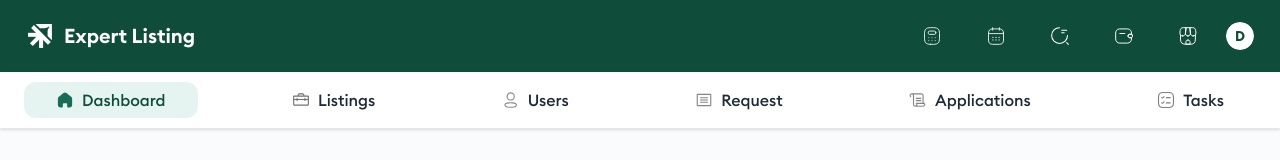
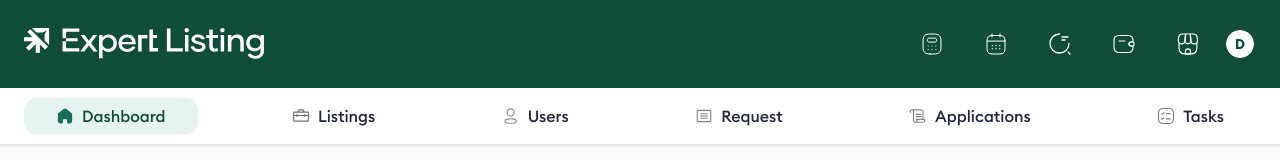
Before and after one commit to kasboi/proptech-dashboard, a Next.js app: page / in a window 1280 px wide. Shown: the top 160 px of the page. Built offline with nearby package versions, Linux system fonts and the light colour scheme.

Commit message:
fix(ui): increase header navigation icon sizes
- Desktop toolbar icons: 20px → 24px
- Mobile menu icons: 20px → 24px
- Mobile hamburger menu: h-5/w-5 → h-6/w-6

```diff
--- a/src/components/layout/header/desktop-toolbar.tsx
+++ b/src/components/layout/header/desktop-toolbar.tsx
@@ -26,8 +26,8 @@ function ToolbarButton({ icon, label }: ToolbarItemProps) {
           <Image
             src={icon}
             alt=""
-            width={20}
-            height={20}
+            width={24}
+            height={24}
             className="invert brightness-0"
             aria-hidden="true"
           />
@@ -52,8 +52,8 @@ export function DesktopToolbar() {
       <Image
         src="/icons/calculator.svg"
         alt=""
-        width={20}
-        height={20}
+        width={24}
+        height={24}
         className="invert brightness-0"
         aria-hidden="true"
       />
@@ -90,8 +90,8 @@ export function DesktopToolbar() {
                   <Image
                     src="/icons/calendar.svg"
                     alt=""
-                    width={20}
-                    height={20}
+                    width={24}
+                    height={24}
                     className="invert brightness-0"
                     aria-hidden="true"
                   />
--- a/src/components/layout/header/header.tsx
+++ b/src/components/layout/header/header.tsx
@@ -5,13 +5,17 @@ import { UserDropdown } from "./user-dropdown";
 
 export function Header() {
   return (
-    <header className="bg-brand text-brand-foreground px-4 md:px-6 py-4 flex items-center justify-between">
+    <header className="bg-brand text-brand-foreground px-4 md:px-6 py-6 flex items-center justify-between">
       {/* Logo */}
       <div className="flex items-center gap-2">
-        <div className="w-8 h-8 flex items-center justify-center relative">
-          <Image src="/icons/logo.svg" alt="Expert Listing Logo" width={24} height={24} />
+        <div className="flex items-center justify-center relative">
+          <Image
+            src="/icons/expertListingLogo.svg"
+            alt="Expert Listing Logo"
+            width={240}
+            height={240}
+          />
         </div>
-        <span className="text-xl font-semibold">Expert Listing</span>
       </div>
 
       {/* Actions */}
--- a/src/components/layout/header/mobile-menu.tsx
+++ b/src/components/layout/header/mobile-menu.tsx
@@ -26,8 +26,8 @@ function MenuItem({ icon, label }: MenuItemProps) {
       <Image
         src={icon}
         alt=""
-        width={20}
-        height={20}
+        width={24}
+        height={24}
         aria-hidden="true"
         style={{
           filter:
@@ -61,8 +61,8 @@ export function MobileMenu() {
       <Image
         src="/icons/calculator.svg"
         alt=""
-        width={20}
-        height={20}
+        width={24}
+        height={24}
         aria-hidden="true"
         style={{
           filter:
@@ -83,7 +83,7 @@ export function MobileMenu() {
           className="md:hidden hover:bg-white/10"
           aria-label="Open menu"
         >
-          <Menu className="h-5 w-5" aria-hidden="true" />
+          <Menu className="h-6 w-6" aria-hidden="true" />
           <span className="sr-only">Open menu</span>
         </Button>
       </SheetTrigger>
@@ -107,8 +107,8 @@ export function MobileMenu() {
                     <Image
                       src="/icons/calendar.svg"
                       alt=""
-                      width={20}
-                      height={20}
+                      width={24}
+                      height={24}
                       aria-hidden="true"
                       style={{
                         filter:
```
Also changed, not shown: public/icons/expertListingLogo.svg (added).
